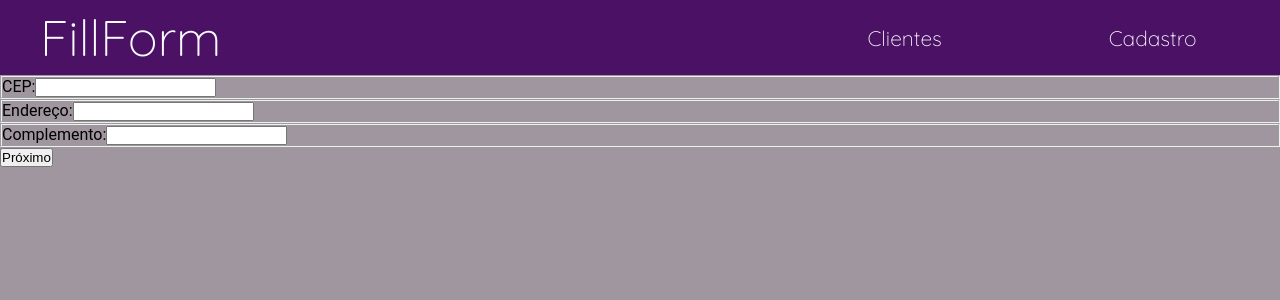
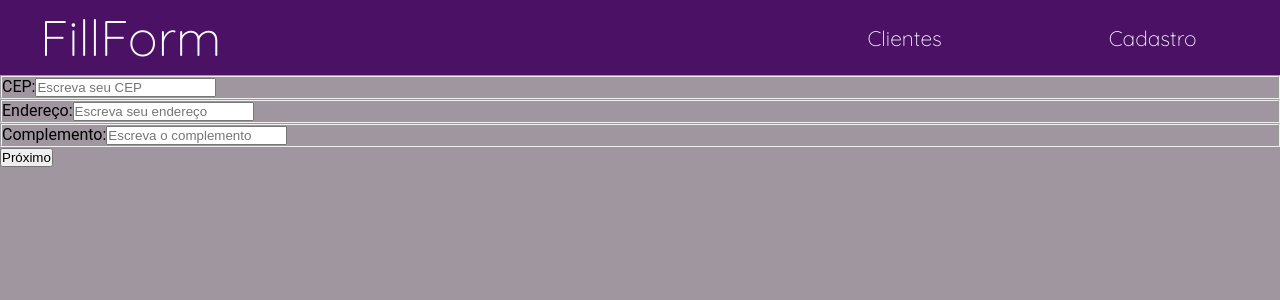
Before and after one commit to nahlavalentina/toDo10-form, a React (Vite) app: page /dados-2 in a window 1280 px wide. Shown: the top 300 px of the page. Built offline with nearby package versions, Linux system fonts and the light colour scheme.

Commit message:
validate on page two

```diff
--- a/src/pages/FormTwo/FormTwo.jsx
+++ b/src/pages/FormTwo/FormTwo.jsx
@@ -1,16 +1,118 @@
-import React from "react";
+import React, { useState } from "react";
+import { useNavigate } from "react-router-dom";
 import Fieldset from "../../components/Fieldset/Fieldset";
 import Button from "../../components/Button/Button";
 
 const FormTwo = () => {
-  return (
-    <div>
-      <Fieldset title="CEP:" type="number" />
-      <Fieldset title="Endereço:" type="text" />
-      <Fieldset title="Complemento:" type="text" />
-      <Button text="Próximo" />
-    </div>
-  );
+    const [values, setValues] = useState({
+        cep: "",
+        address: "",
+        complement: ""
+      });
+      const navigate = useNavigate()
+
+      const [errors, setErrors] = useState({
+        type: "",
+        message: ""
+      });
+
+      const handleChange = (target, key) => {
+        const value = target.value;
+        setValues({
+          ...values,
+          [key]: value
+        });
+        console.log(values);
+      };
+
+      const handleSubmit = async (e) => {
+        e.preventDefault();
+
+       if (!validate()) return
+
+       setValues({
+        cep: values.cep,
+        address: values.address,
+        complement: values.complement
+       })
+
+       console.log(values)
+       console.log(errors)
+
+       alert("Uhum")
+
+        navigate("/dados-finalizar")
+      }
+
+
+    function validate() {
+        if (!values.cep.trim()) {
+            return setErrors({
+                type: "error",
+                message: "Necessário preencher CEP!"
+            })
+        } else if (values.cep.length != 8) {
+            return setErrors({
+                type: "error",
+                message: "CEP inválido!"
+            })
+        }
+
+        if (!values.address.trim()) {
+            return setErrors({
+                type: "error",
+                message: "Necessário preencher endereço!"
+            })
+        }
+
+        if (!values.complement) {
+            return setErrors({
+                type: "error",
+                message: "Necessário preencher complemento!"
+            })
+        }
+
+        return true;
+      }
+
+      return (
+        <div>
+          <div>
+            <Fieldset
+              title="CEP:"
+              type="number"
+              name="cep"
+              placeholder="Escreva seu CEP"
+              value={values.cep}
+              onchange={({ target }) => handleChange(target, "cep")}
+            />
+             {errors.type === "error" && <p>{errors.message}</p>}
+          </div>
+          <div>
+            <Fieldset
+              title="Endereço:"
+              type="text"
+              name="address"
+              placeholder="Escreva seu endereço"
+              value={values.address}
+              onchange={({ target }) => handleChange(target, "address")}
+            />
+             {errors.type === "error" && <p>{errors.message}</p>}
+          </div>
+          <div>
+            <Fieldset
+              title="Complemento:"
+              type="text"
+              name="complement"
+              placeholder="Escreva o complemento"
+              value={values.complement}
+              onchange={({ target }) => handleChange(target, "complement")}
+            />
+             {errors.type === "error" && <p>{errors.message}</p>}
+          </div>
+          <Button text="Próximo" onclick={handleSubmit} />
+        </div>
+      );
 };
 
 export default FormTwo;
```
